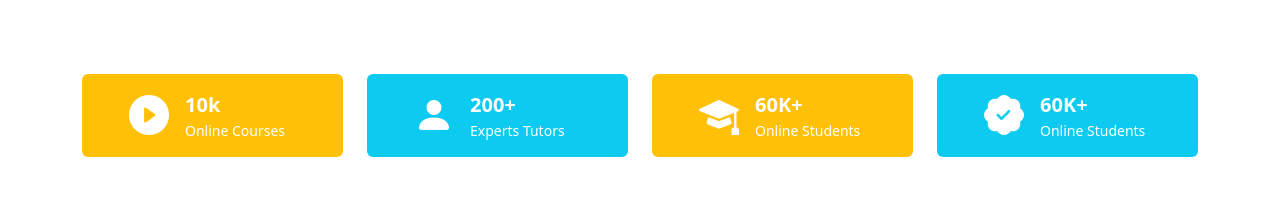
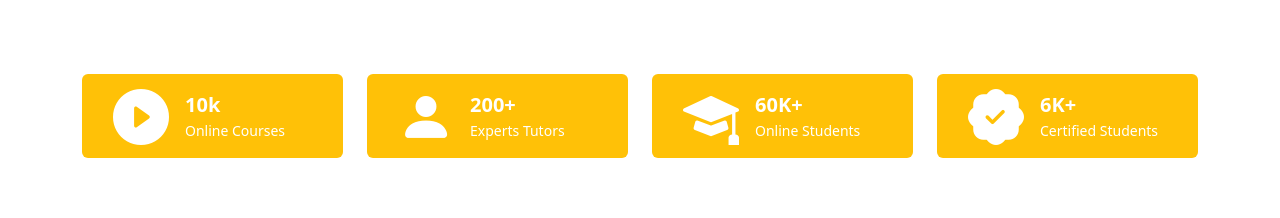
Before and after one commit to mmorilhas/projeto_eduport, a plain HTML site: page index.html in a window 1280 px wide. Shown: the part 582-800 px from the top of the page. Drawn offline with nearby package versions, Linux system fonts and the light colour scheme.

Commit message:
arrumando as placas

```diff
--- a/assets/styles/style.css
+++ b/assets/styles/style.css
@@ -19,6 +19,9 @@ root{
   -verde-dinheiro:#0cbc87;
 }
 
+.placas i{
+  font-size: 3.5rem;
+}
 .cor-banner-instrutor{
   background-color: #17a2b8;
 }
--- a/index.html
+++ b/index.html
@@ -160,14 +160,14 @@
         </div>
       </section>
 
-      <section class="badges mb-5 pb-5">
+      <section class="placas mb-5 pb-5">
         <div class="container col-auto">
           <div class="row flex row-cols-md-4 align-items-center justify-content-between">
 						<div class="col-auto ">
 							<div class="card border border-0 mb-3 bg-warning text-white" style="max-width: 540px;">
 								<div class="row g-0">
-									<div class="col-md-4 d-flex justify-content-end align-items-center pe-0">
-										<i class="fs-1 bi bi-play-circle-fill"></i>
+									<div class="col-md-4 h-75 d-flex justify-content-end align-items-center pe-0">
+										<i class="h-75 bi bi-play-circle-fill"></i>
 									</div>
 									<div class="col-md-8">
 										<div class="card-body">
@@ -178,11 +178,11 @@
 								</div>
 							</div>
 						</div>
-						<div class="col-auto">
-							<div class="card border border-0 mb-3 bg-info text-white" style="max-width: 540px;">
+						<div class="col-auto ">
+							<div class="card border border-0 mb-3 bg-warning text-white" style="max-width: 540px;">
 								<div class="row g-0">
-									<div class="col-md-4 d-flex justify-content-end align-items-center pe-0">
-										<i class="fs-1 bi bi-person-fill"></i>
+									<div class="col-md-4 h-75 d-flex justify-content-end align-items-center pe-0">
+										<i class="h-75 bi bi-person-fill"></i>
 									</div>
 									<div class="col-md-8">
 										<div class="card-body">
@@ -193,11 +193,11 @@
 								</div>
 							</div>
 						</div>
-						<div class="col-auto">
+						<div class="col-auto ">
 							<div class="card border border-0 mb-3 bg-warning text-white" style="max-width: 540px;">
 								<div class="row g-0">
-									<div class="col-md-4 d-flex justify-content-end align-items-center pe-0">
-										<i class="fs-1 bi bi-mortarboard-fill"></i>
+									<div class="col-md-4 h-75 d-flex justify-content-end align-items-center pe-0">
+										<i class="h-75 bi bi-mortarboard-fill"></i>
 									</div>
 									<div class="col-md-8">
 										<div class="card-body">
@@ -208,16 +208,16 @@
 								</div>
 							</div>
 						</div>
-						<div class="col-auto">
-							<div class="card border border-0 mb-3 bg-info text-white" style="max-width: 540px;">
+						<div class="col-auto ">
+							<div class="card border border-0 mb-3 bg-warning text-white" style="max-width: 540px;">
 								<div class="row g-0">
-									<div class="col-md-4 d-flex justify-content-end align-items-center pe-0">
-										<i class="fs-1 bi bi-patch-check-fill"></i>
+									<div class="col-md-4 h-75 d-flex justify-content-end align-items-center pe-0">
+										<i class="h-75 bi bi-patch-check-fill"></i>
 									</div>
 									<div class="col-md-8">
 										<div class="card-body">
-											<p class="card-text lead fw-bold mb-0">60K+</p>
-											<p class="card-text small mb-0">Online Students</p>
+											<p class="card-text lead fw-bold mb-0">6K+</p>
+											<p class="card-text small mb-0">Certified Students</p>
 										</div>
 									</div>
 								</div>
```
